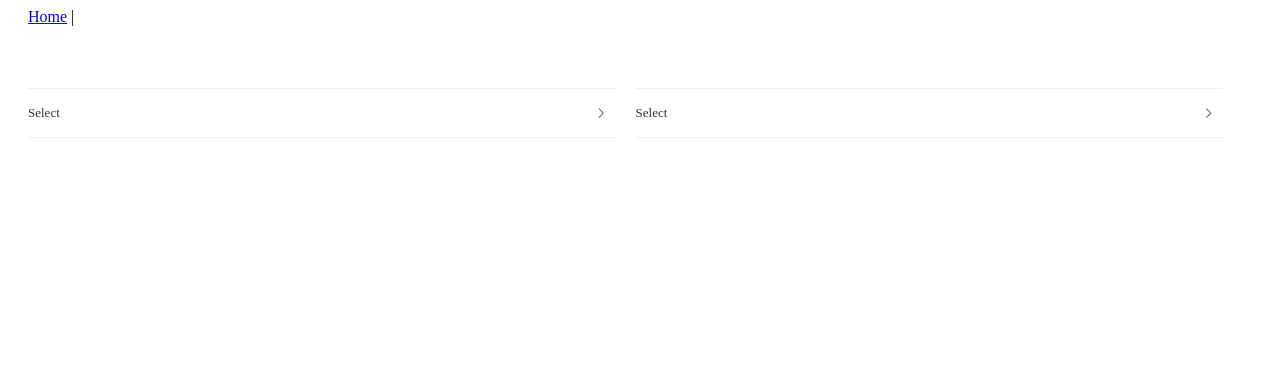
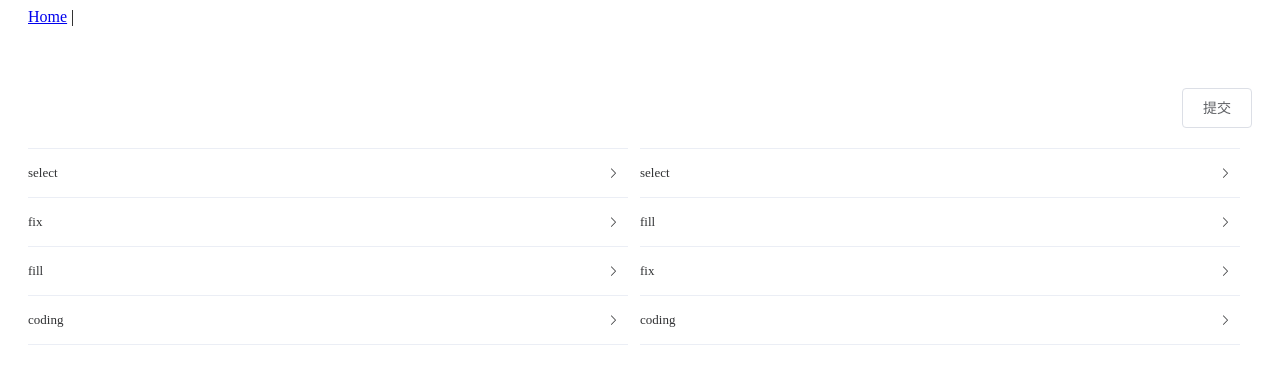
Before and after one commit to bianyuanop/SWJTU_EXAM_FRONT_END, a Vue app: page /admin/paper-gen in a window 1280 px wide. Shown: the top 384 px of the page. Built offline with nearby package versions, Linux system fonts and the light colour scheme.

Commit message:
Finish admin panel

```diff
--- a/src/views/admin/Paper.vue
+++ b/src/views/admin/Paper.vue
@@ -1,11 +1,37 @@
 <template>
+    <div class="paper-header">
+        <el-button @click="commit">提交</el-button>
+    </div>
     <div class="paper-gen">
-        <el-collapse>
-            <el-collapse-item title="Select"></el-collapse-item>
-        </el-collapse>
-        <el-collapse>
-            <el-collapse-item title="Select"></el-collapse-item>
-        </el-collapse>
+        <div class="left">
+            <el-collapse>
+                <el-collapse-item :title="index" v-for="(content, index) in paper" :key="index">
+                    <el-table :data="content">
+                        <el-table-column prop="id" label="id"></el-table-column>
+                        <el-table-column prop="describe" label="describe"></el-table-column>
+                    </el-table>
+                </el-collapse-item>
+            </el-collapse>
+        </div>
+        <div class="right">
+            <el-collapse>
+                <el-collapse-item :title="index" v-for="(content, index) in questions" :key="index">
+                    <el-table :data="content" max-height="100">
+                        <el-table-column prop="id" label="id"></el-table-column>
+                        <el-table-column prop="describe" label="describe"></el-table-column>
+                         <el-table-column
+                            align="right">
+                            <template #default="scope">
+                                <el-button
+                                size="mini"
+                                @click="handleEdit(scope.$index, scope.row, index)">Add</el-button>
+                            </template>
+                        </el-table-column>
+                    </el-table>
+
+                </el-collapse-item>
+            </el-collapse>
+        </div>
     </div>
 </template>
 
@@ -20,7 +46,7 @@ export default {
                 fill: [],
                 coding: []
             },
-            problems: {
+            questions: {
                 select: this.$store.state.select,
                 fill: this.$store.state.fill,
                 fix: this.$store.state.fix,
@@ -29,7 +55,28 @@ export default {
         }
     },
     mounted: function() {
-        console.log(this.problems);
+        console.log(this.questions);
+    },
+    methods: {
+        append: function(type, id) {
+            console.log(type, " ", id);
+        },
+        handleEdit(index, row, type) {
+            console.log(index, row, type);
+            var isIn = this.getRow(this.paper[type], row.id);
+            if(!isIn) this.paper[type].push(row);
+        },
+        getRow(items, rowId) {
+            var isIn = false;
+            items.forEach(element => {
+                if(element.id == rowId) isIn = true;
+            });
+            return isIn;
+        },
+        commit() {
+            alert("Test paper added.");
+            window.location = '/admin';
+        }
     }
 }
 </script>
@@ -39,8 +86,21 @@ export default {
     display: flex;
     flex-direction: row;
 }
+
 .el-collapse {
-    margin-right: 20px;
-    width: 48%;
+    width: 98%;
 }
+
+.left, .right {
+    width: 50%;
+}
+
+.paper-header {
+    margin-bottom: 20px;
+    height: 5vh;
+}
+.paper-header .el-button {
+    float: right;
+}
+
 </style>
```
